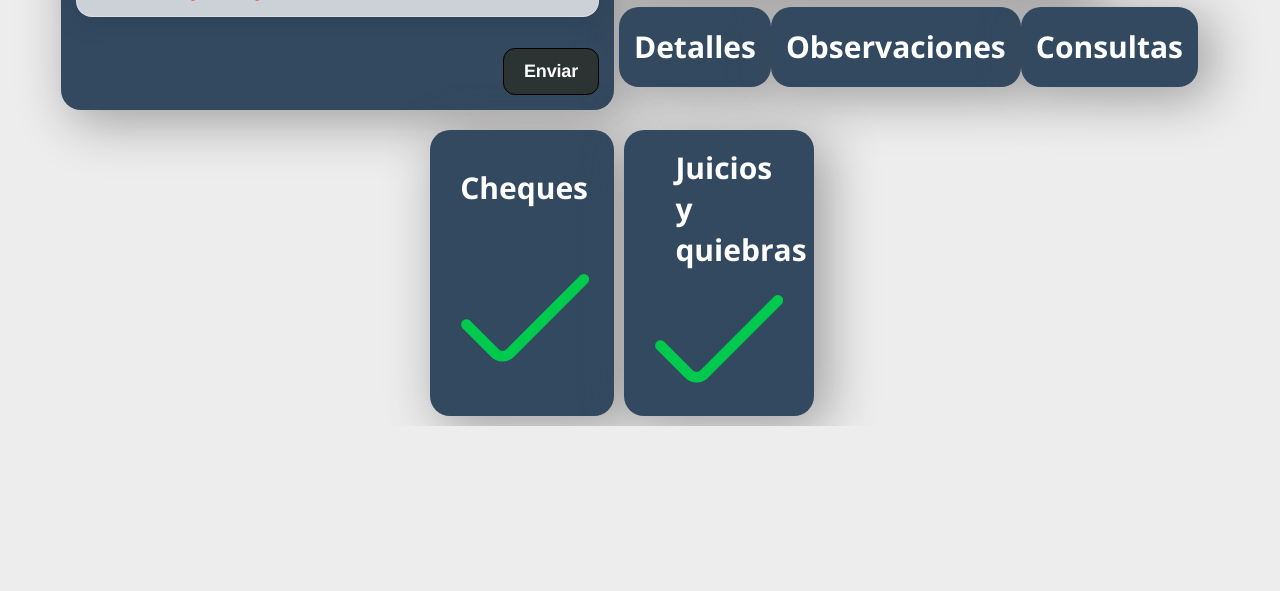
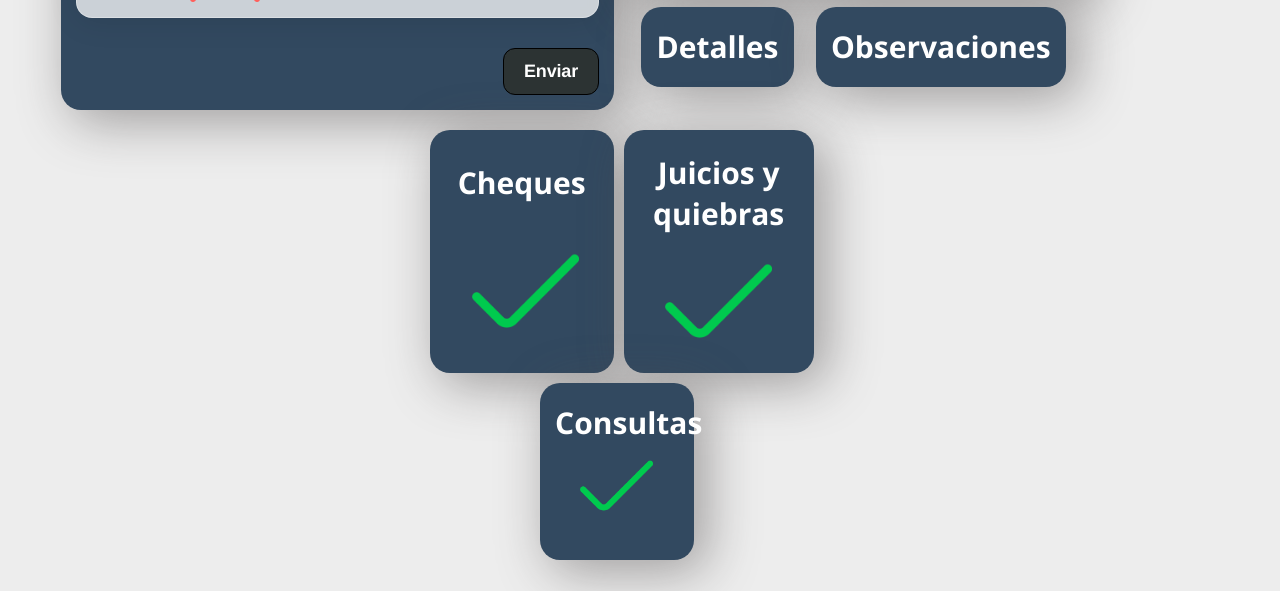
Before and after one commit to Baltasar12/DAta, an Electron app: page index.html in a window 1280 px wide. Shown: the part 627-1218 px from the top of the page. Before the commit the page ends 1053 px from the top, so only its background shows below. Drawn offline with nearby package versions, Linux system fonts and the light colour scheme; no server answers.

Commit message:
Commit 22

```diff
--- a/index.html
+++ b/index.html
@@ -107,26 +107,26 @@
             <section class="main7">
                 <a class="open5" style="cursor: pointer;"><h1>Observaciones</h1></a>
             </section>
-            <section class="main8">
-                <a class="open6" style="cursor: pointer;"><h1>Consultas</h1></a>
-            </section>
         </div>
 
     </div>
 
 
     <section class="section-main main4">
-       <a class="open2" style="color:#FFFFFF;cursor: pointer;"><h1 style="margin: 1% 1% 2% 2%;">Cheques</h1></a>
+       <a class="open2" style="color:#FFFFFF;cursor: pointer;"><h1 style="margin-top: 1%;margin-bottom: 1%;text-align: center;">Cheques</h1></a>
        <img id="imgEstadoCheques" src="./img/controlar.png" alt="" style="height: 50%; margin-left: 5%;">
     </section>
 
 
     <section class="section-main main5">
-        <a class="open3" style="color:#FFFFFF;cursor: pointer;"><h1 style="margin: 1% 1% 2% 23%;">Juicios y quiebras</h1></a>
+        <a class="open3" style="color:#FFFFFF;cursor: pointer;"><h1 style="/* margin: 1% 1% 2% 23%; */margin-top: 1%;margin-bottom: 1%;text-align: center;">Juicios y quiebras</h1></a>
         <img id="imgEstadoJuicios" src="./img/controlar.png" alt="" style="height: 50%; /*margin-left: 23%*/">
     </section>
 
-
+    <section class="main8">
+        <a class="open6" style="color:#FFFFFF;cursor: pointer;"><h1 style="text-align: center;">Consultas</h1></a>
+        <img id="imgEstadoJuicios" src="./img/controlar.png" alt="" style="height: 50%; /*margin-left: 23%*/; align-self: center;">
+    </section>
 
 
     <div id="modal_container" class="modal-container">
--- a/js/funciones.js
+++ b/js/funciones.js
@@ -314,7 +314,6 @@ if (obsVigBA) {
 
 var juiciosTable = document.getElementById('juiciosTable');
 var chequesTable = document.getElementById('chequesTable');
-
 // Mostrar datos en el DOM
 document.addEventListener('DOMContentLoaded', function () {
   mostrarDatos();
--- a/style.css
+++ b/style.css
@@ -299,6 +299,8 @@ a:hover, a:focus {
     /* margin-left: 14%; */
 }
 .main8{
+    display: flex;
+    flex-direction: column;
     background-color: var(--azul-osc);
     border: 1px;
     border-radius: 20px;
@@ -307,7 +309,9 @@ a:hover, a:focus {
     -webkit-box-shadow: 11px 10px 51px 2px rgba(82,77,77,0.49);
     -moz-box-shadow: 11px 10px 51px 2px rgba(82,77,77,0.49);
     line-height: 0%;
-    /* margin-left: 14%; */
+    height: 85%;
+    width: 25%;
+    margin-left: 88%;
 }
 
 
```
